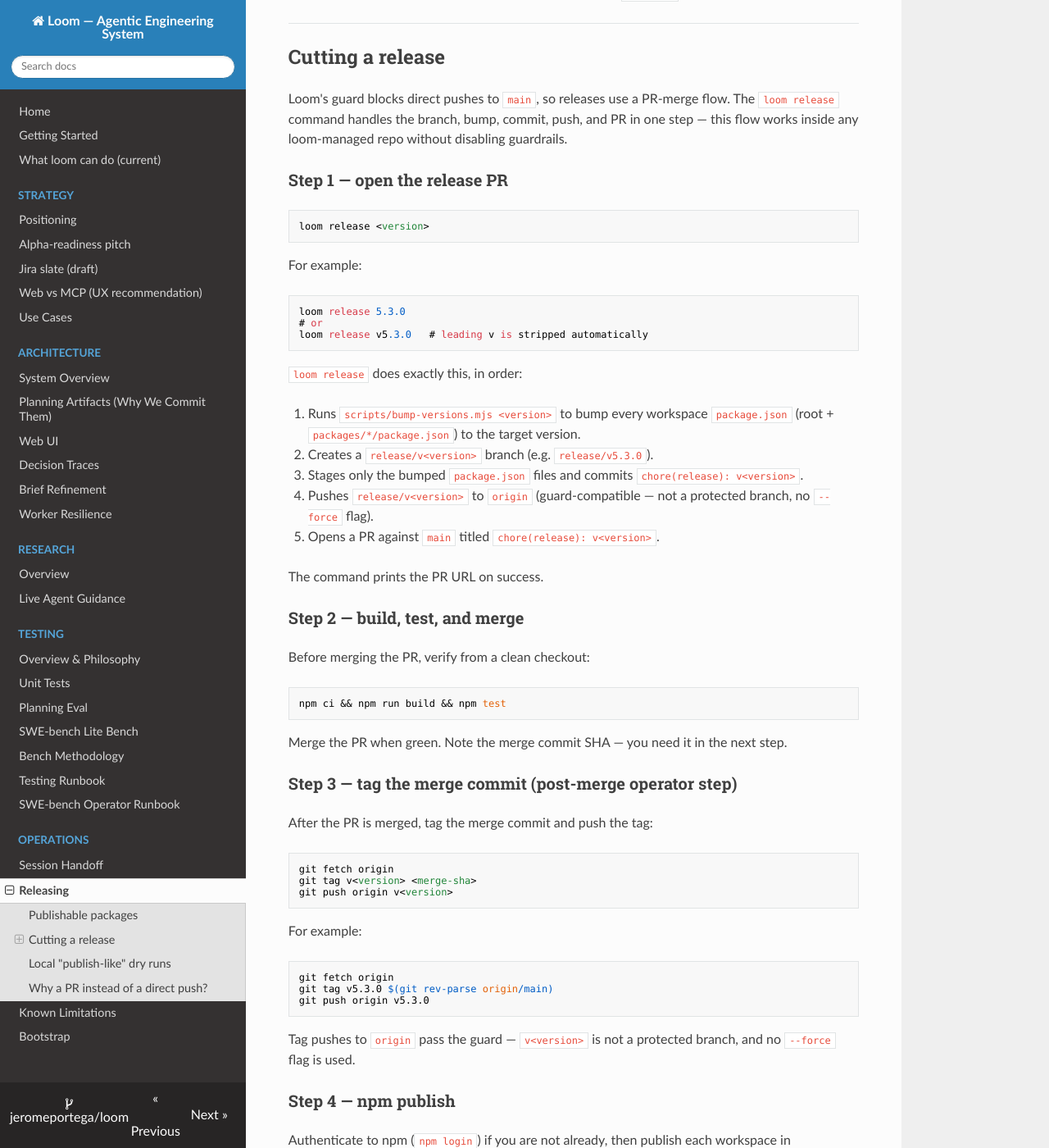
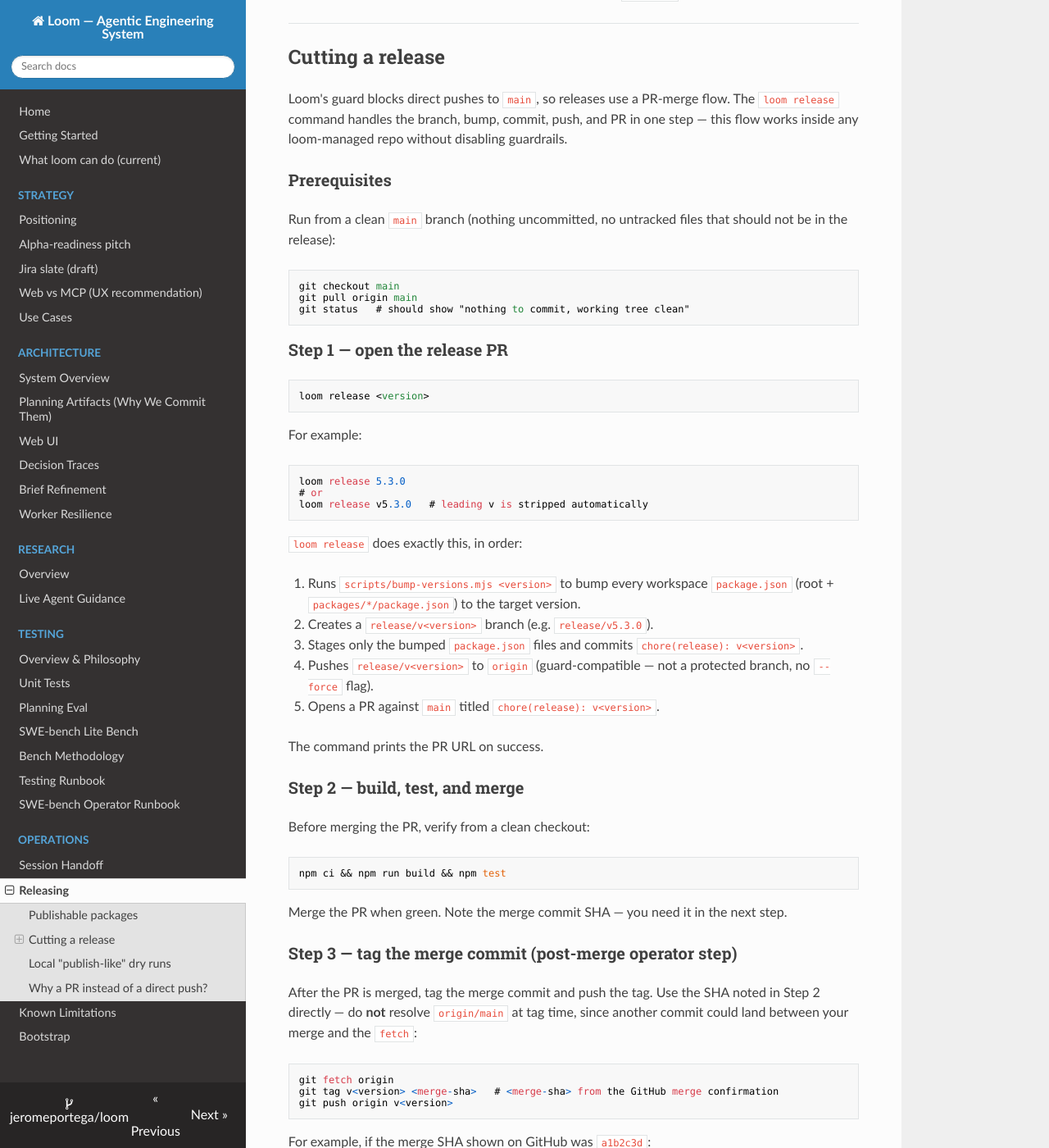
Before and after one commit to jeromeportega/loom, an MkDocs documentation site: the page built from docs/operations/releasing.md, in a window 1280 px wide and 1400 px high, scrolled down 666 px. Shown: the whole window at 82% size. Built offline with MkDocs 1.6.1, drawn with Linux system fonts in a browser that asks for light colours; nearby versions of some CDN libraries; some of the changed text lies outside the part shown.

Commit message:
docs(releasing): address code-review blockers on runbook and tests
- Use before() hook in releasing.test.ts so file load errors produce
  clear assertion failures rather than TypeError on downstream tests
- Extract MAX_ANCESTOR_DEPTH constant to explain the magic 12
- Remove story ID from describe labels (belongs in commit/PR, not tests)
- Add prerequisite block to runbook: run from clean main branch
- Fix race condition in Step 3: use explicit merge SHA from GitHub
  confirmation instead of $(git rev-parse origin/main), which silently
  tags the wrong commit if another PR lands between merge and fetch

Co-Authored-By: Claude Sonnet 4.6 <noreply@anthropic.com>

````diff
--- a/docs/operations/releasing.md
+++ b/docs/operations/releasing.md
@@ -34,6 +34,17 @@ Loom's guard blocks direct pushes to `main`, so releases use a PR-merge flow.
 The `loom release` command handles the branch, bump, commit, push, and PR in
 one step — this flow works inside any loom-managed repo without disabling
 guardrails.
+
+### Prerequisites
+
+Run from a clean `main` branch (nothing uncommitted, no untracked files
+that should not be in the release):
+
+```bash
+git checkout main
+git pull origin main
+git status   # should show "nothing to commit, working tree clean"
+```
 
 ### Step 1 — open the release PR
 
@@ -75,19 +86,21 @@ step.
 
 ### Step 3 — tag the merge commit (post-merge operator step)
 
-After the PR is merged, tag the merge commit and push the tag:
+After the PR is merged, tag the merge commit and push the tag. Use the
+SHA noted in Step 2 directly — do **not** resolve `origin/main` at tag
+time, since another commit could land between your merge and the `fetch`:
 
 ```bash
 git fetch origin
-git tag v<version> <merge-sha>
+git tag v<version> <merge-sha>   # <merge-sha> from the GitHub merge confirmation
 git push origin v<version>
 ```
 
-For example:
+For example, if the merge SHA shown on GitHub was `a1b2c3d`:
 
 ```bash
 git fetch origin
-git tag v5.3.0 $(git rev-parse origin/main)
+git tag v5.3.0 a1b2c3d
 git push origin v5.3.0
 ```
 
````
Also changed, not shown: 1 other file.
